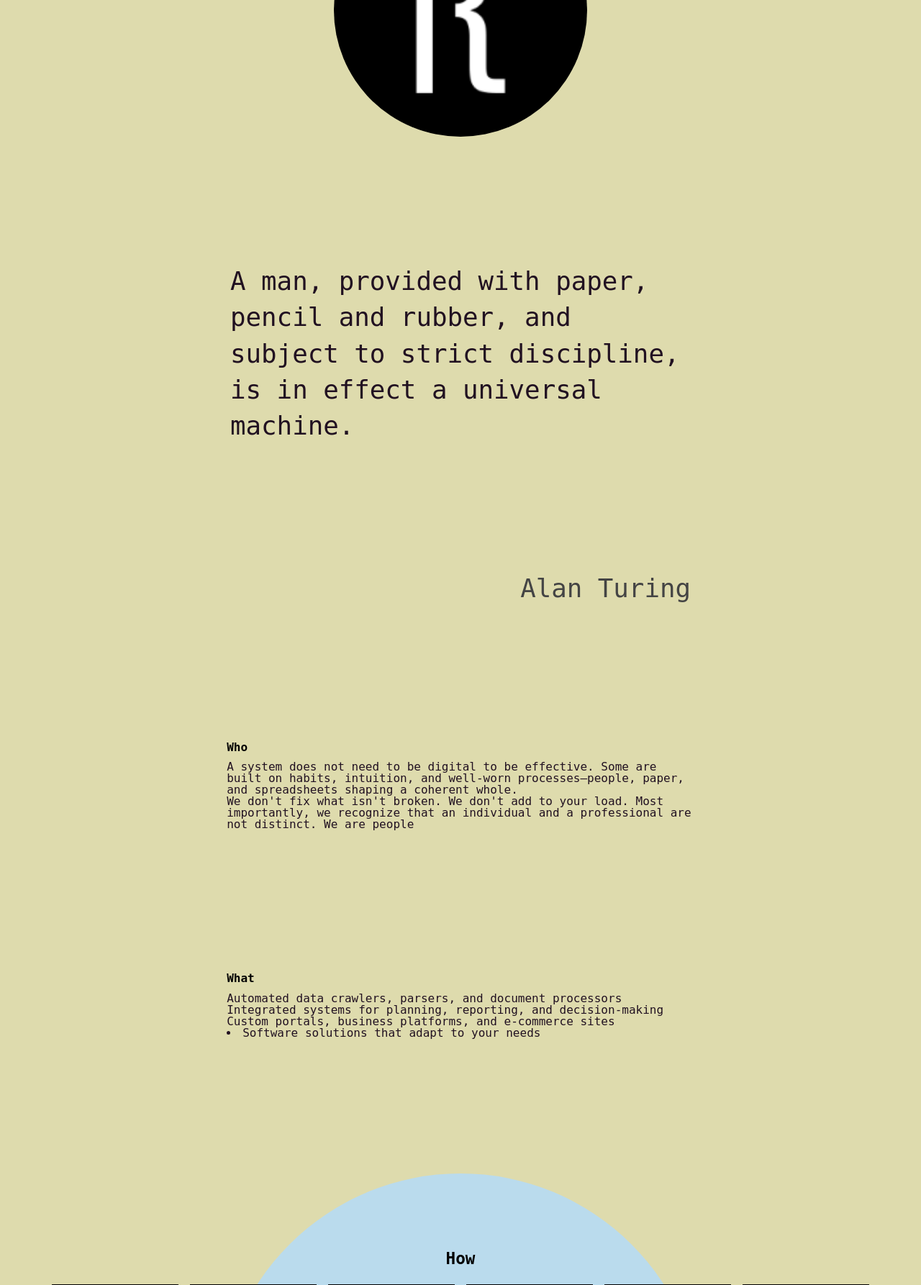
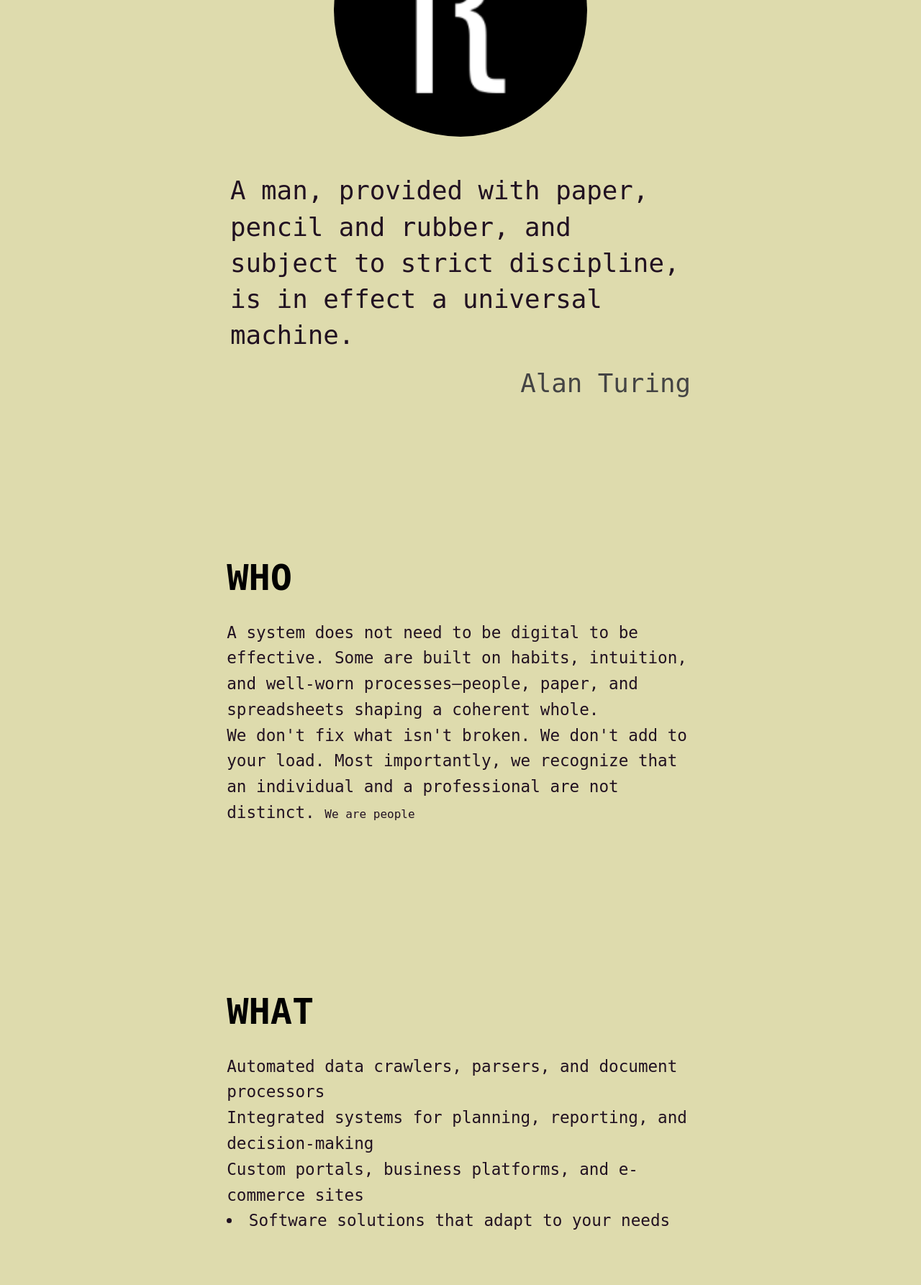
Before and after one commit to amstram-creation/hexmakina.be, a PHP site: page / in a window 1280 px wide. Shown: the part 367-2153 px from the top of the page at 72% size. Run offline with PHP 8.4, Linux system fonts and the light colour scheme.

Commit message:
reorganize custom styles + enhance blockquote and title presentation

```diff
--- a/htdocs/_ui/hexmakina.css
+++ b/htdocs/_ui/hexmakina.css
@@ -75,33 +75,11 @@ header h2 {
     text-align: right;
 }
 
-main>img {
-    border-radius: 50%;
-    width: 100%;
-    max-width: var(--addbad-periodic-rem);
-}
-
-main>blockquote>*{
-    /* margin on content because margin auto later */
-    margin:11rem var(--size-md);
-
-    font-size: var(--size-md);
-    line-height: var(--size-lg);
-}
-
-main>blockquote cite {
-    color: var(--fg-secondary);
-    text-align: right;
-    display: block;
-    margin-bottom: var(--size-md);
-}
-
 
 
 section {
     margin-bottom: var(--size-xxl);
     padding: var(--size-sm);
-
 }
 
 button {
@@ -128,13 +106,46 @@ a:hover {
     color: var(--highlight);
 }
 
+/* here starts the custom styles */
+
+main>img {
+    border-radius: 50%;
+    width: 100%;
+    max-width: var(--addbad-periodic-rem);
+}
+
+main>blockquote>*{
+    /* margin on content because margin auto later */
+    margin:var(--size-md);
+
+    font-size: var(--size-md);
+    line-height: var(--size-lg);
+}
+
+main>blockquote cite {
+    color: var(--fg-secondary);
+    text-align: right;
+    display: block;
+    margin-bottom: var(--size-md);
+}
+
+blockquote>*, p, li{
+    font-size: var(--size-md);
+    line-height: var(--size-lg);
+}
+
+main>blockquote,
+main>section:not(:has(article)) {
+    max-width: var(--douglas-adams);
+    margin: var(--addbad-periodic-rem) auto;
+}
 
 
 section:has(article) {
     background-color: var(--bg-primary);
 }
 
-section article {
+article {
     margin-bottom: var(--size-md);
 }
 
@@ -168,12 +179,7 @@ textarea {
     padding: var(--size-xs);
 }
 
-main>section:not(:has(article)),
-main>blockquote,
-main>aside {
-    max-width: var(--douglas-adams);
-    margin: var(--addbad-periodic-rem) auto;
-}
+
 
 @media screen and (min-width:11rem) {
     body {
@@ -187,7 +193,11 @@ main>aside {
         line-height: var(--size-xl);
     }
 
-
+    section h3 {
+        font-size: var(--size-xxl);
+        text-transform: uppercase;
+        margin: var(--size-xxl) 0;
+    }
 
     main>img {
         width: 100%;
@@ -294,10 +304,11 @@ main>aside {
         justify-content: flex-start;
     }
 
-    main>blockquote>* {
+    blockquote>*, p, li{
         font-size: var(--size-lg);
         line-height: var(--size-xl);
     }
+
 }
 
 @media screen and (min-width:calc(6*11rem + 7*1rem)) {
```
